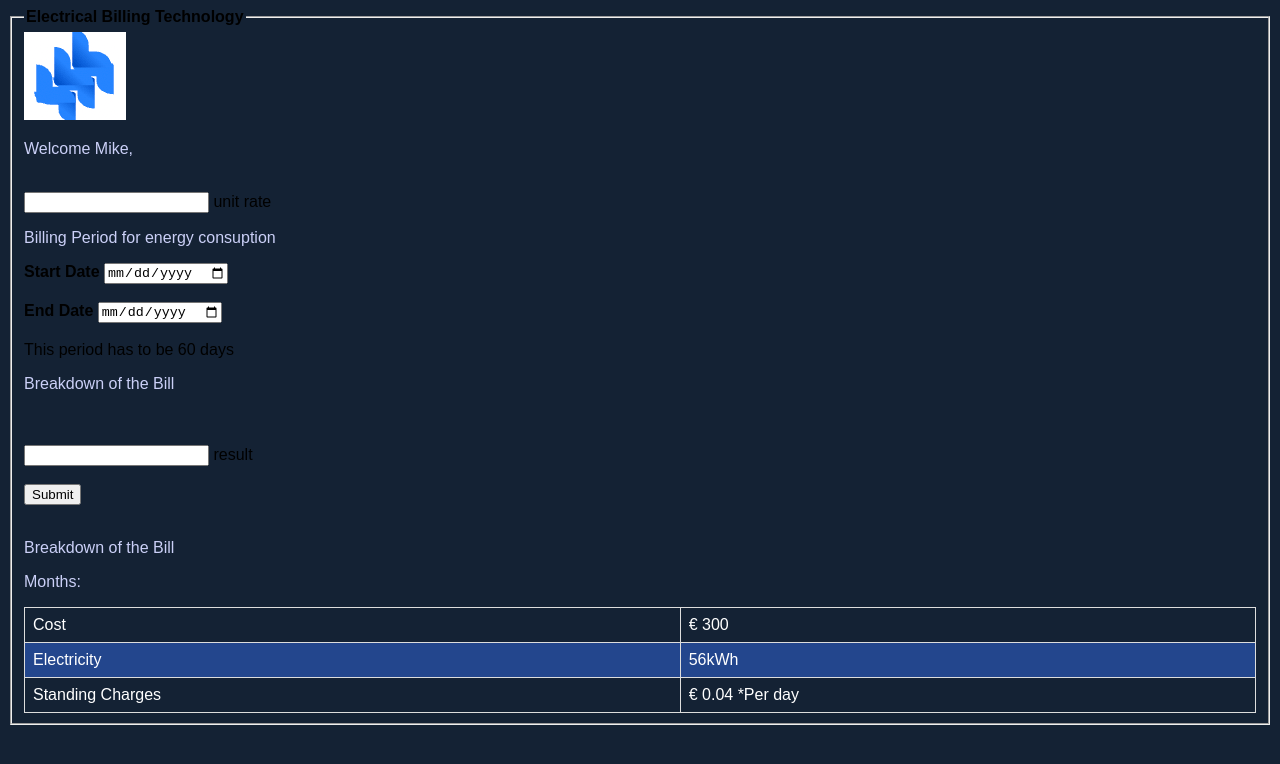
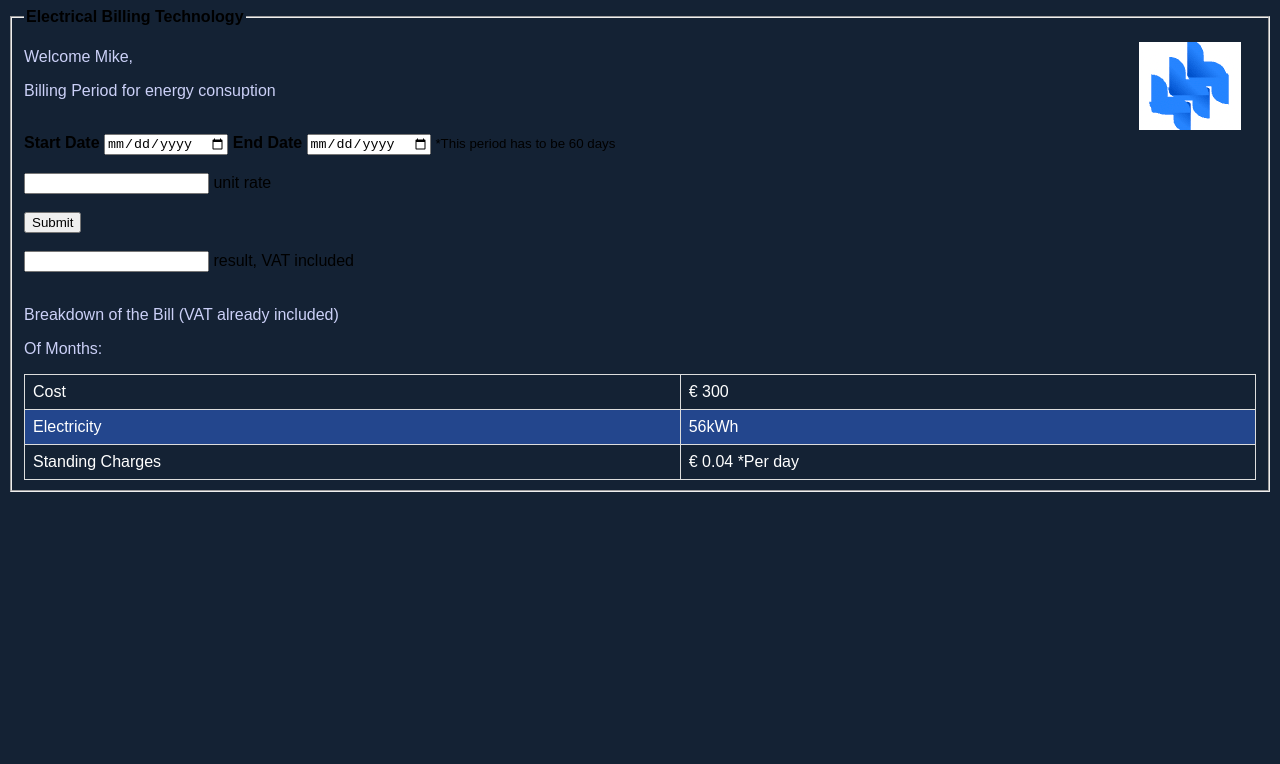
Before and after one commit to luizaalbuquerque/eletricityBill, an Electron app: page billing.html in a window 1280 px wide. Drawn offline with Linux system fonts and the light colour scheme.

Commit message:
editingBilling

```diff
--- a/billing.html
+++ b/billing.html
@@ -1,124 +1,46 @@
 <!DOCTYPE html>
 <html lang="en">
+
 <head>
     <link rel="stylesheet" href="style.css">
     <meta charset="UTF-8">
     <meta http-equiv="X-UA-Compatible" content="IE=edge">
     <meta name="viewport" content="width=device-width, initial-scale=1.0">
     <title>Billing</title>
-    <!-- <style>
-        body{
-            font-family: Arial, Helvetica, sans-serif;
-            background-image: linear-gradient(to right, rgb(20, 147, 220), rgb(17, 54, 71));
-        }
-        .box{
-            color: white;
-            position: absolute;
-            top: center;
-            left: center;
-            display: flex;
-            background-color: rgba(0, 0, 0, 0.6);
-            padding: 20px;
-            border-radius: 30px;
-            width: center;
 
-        }
-        fieldset{
-            border: 3px solid dodgerblue;
-            align-items: center;
-            align-content: center;
-            width: auto;
+</head>
 
-        }
-        legend{
-            border: 1px solid dodgerblue;
-            padding: 10px;
-            text-align: center;
-            background-color: dodgerblue;
-            border-radius: 8px;
-        }
-        .inputBox{
-            position: relative;
+<body>
 
-        }
-        .inputUser{
-            background: none;
-            border: none;
-            border-bottom: 1px solid white;
-            outline: none;
-            color: white;
-            font-size: 15px;
-            width: 100%;
-            letter-spacing: 2px;
-        }
-        .labelInput{
-            position: absolute;
-            top: 0px;
-            left: 0px;
-            pointer-events: none;
-            transition: .5s;
-        }
-        .inputUser:focus ~ .labelInput,
-        .inputUser:valid ~ .labelInput{
-            top: -20px;
-            font-size: 12px;
-            color: dodgerblue;
-        }
-        #date_birth{
-            border: none;
-            padding: 8px;
-            border-radius: 10px;
-            outline: none;
-            font-size: 15px;
-        }
-        #submit{
-            background-image: linear-gradient(to right,rgb(0, 92, 197), rgb(90, 20, 220));
-            width: 100%;
-            border: none;
-            padding: 15px;
-            color: white;
-            font-size: 15px;
-            cursor: pointer;
-            border-radius: 10px;
-        }
-        #submit:hover{
-            background-image: linear-gradient(to right,rgb(0, 80, 172), rgb(80, 19, 195));
-        }
-    </style> -->
-</head>
-<body>
     <div class="box">
         <form action="">
             <fieldset>
                 <legend><b>Electrical Billing Technology</b></legend>
 
-      <img class = "logo" src="./images/logo.png"  > <p>Welcome Mike,</p>
+                <img class="logo" src="./images/logo.png">
+                <p>Welcome Mike,</p>
+                <p>Billing Period for energy consuption</p><br>
 
-                <br>
+                <label for="date_start"><b>Start Date</b></label>
+                <input type="date" name="date_birth" id="date_start" required>
+                <label for="date_end"><b>End Date</b></label>
+                <input type="date" name="date_end" id="date_end" required>
+                <small><label>*This period has to be 60 days</label></small>
+
+                <br> <br>
 <div class="inputBox">
                     <input type="number" name="rate" class="inputUser" required>
                     <label for="name" class="labelInput">unit rate</label>
-                </div>
+                </div><br>
 
-                <p>Billing Period for energy consuption</p>
+                <input type="submit" name="Submit" id="submit">
+                <br><br><div class="inputBox">
+                    <input type="text" name="county" id="county" class="inputUser" required>
+                    <label for="county" class="labelInput" >result, VAT included</label>
+                </div><br>
+                <p>Breakdown of the Bill (VAT already included)</p>
 
-                <label for="date_start"><b>Start Date</b></label>
-                <input type="date" name="date_birth" id="date_start" required><br><br>
-                <label for="date_end"><b>End Date</b></label>
-                <input type="date" name="date_end" id="date_end" required> <br> <br>
-                <label>This period has to be 60 days</label>
-            <br>
-            <p>Breakdown of the Bill</p>
-                <br><br>
-                <div class="inputBox">
-                    <input type="text" name="county" id="county" class="inputUser" required>
-                    <label for="county" class="labelInput">result</label>
-                </div><br>
-                   <input type="submit" name="submit" id="submit">
-                <br><br>
-                <p>Breakdown of the Bill</p>
-
-             <p>Months:</p>
+                <p>Of Months:</p>
                 <table>
 
                     <tr>
@@ -145,4 +67,5 @@
     </div>
 
 </body>
+
 </html>
--- a/index.js
+++ b/index.js
@@ -10,6 +10,6 @@ app.on('ready', () => {
 
     });
 
-    mainWindow.loadURL(`file://${__dirname}/login.html`)
+    mainWindow.loadURL(`file://${__dirname}/start.html`)
 
 });
--- a/package.json
+++ b/package.json
@@ -6,7 +6,7 @@
  "scripts": {
       "start": "electron ."
  },
- "author": "Luiza Cavalcanti",
+ "author": "Luiza Cavalcanti and Gabriel Antoniolli",
  "license": "ISC",
  "dependencies": {
  "electron": "^5.0.0",
--- a/style.css
+++ b/style.css
@@ -110,7 +110,11 @@ a{
     justify-content: center;
 }
 
-
+.logo{
+    float: right;
+    position: relative;
+    margin: 10px 15px 15px 10px;
+}
 #submit{
     text-align: center;
 }
```
Also changed, not shown: script.js (+10 -10 lines). Lines whose indentation alone changed are shown as unchanged.
